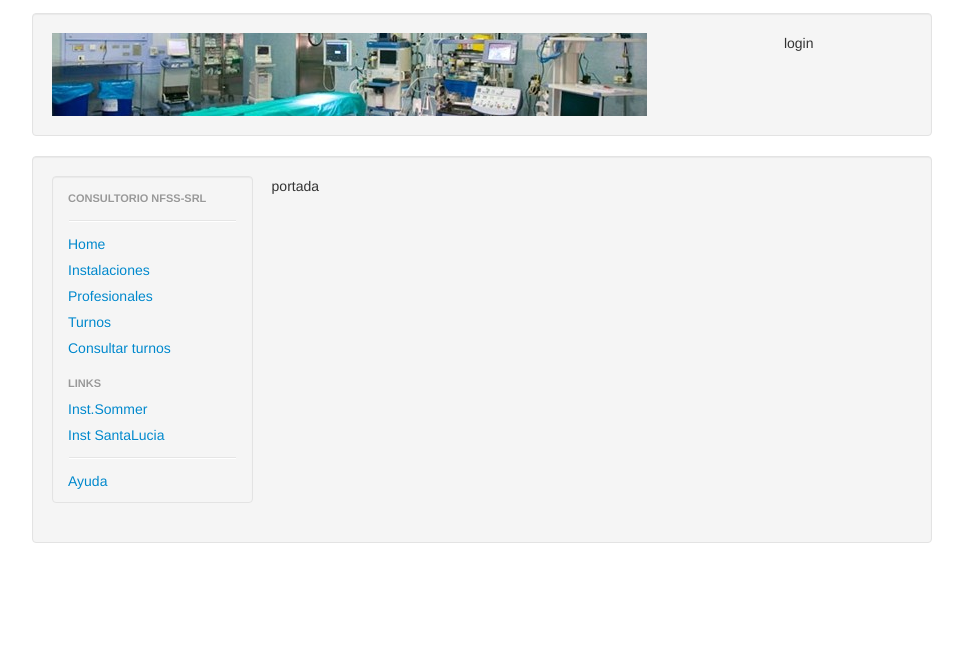
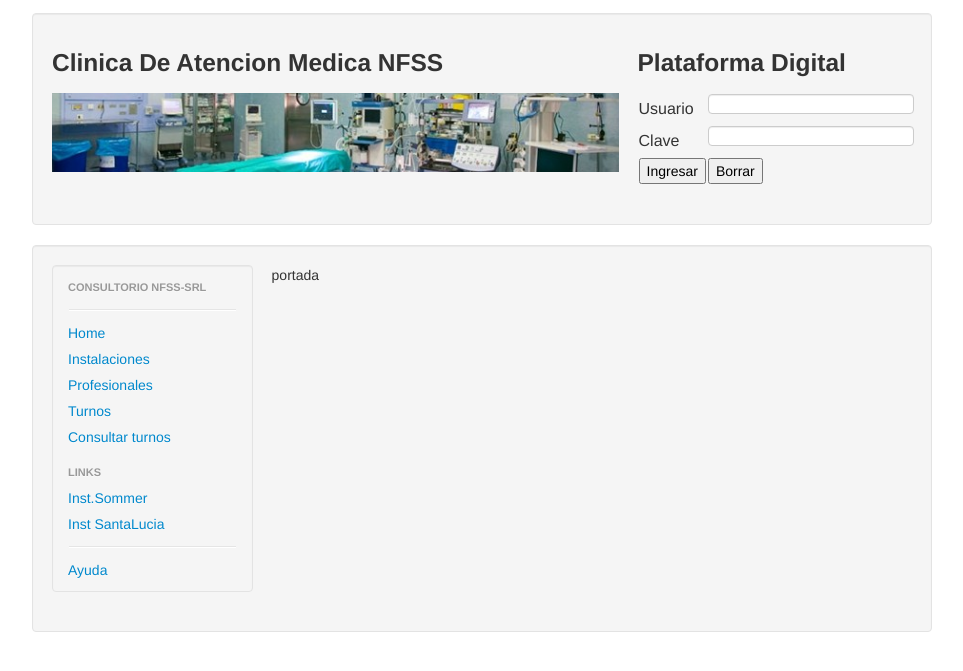
Before and after one commit to cfdevalle/EDI-III-CLINICAS, a PHP site: page / in a window 1280 px wide. Shown: the top 671 px of the page, without its empty margins (158-1121 px from the left). Run offline with PHP 8.4, Linux system fonts and the light colour scheme.

Commit message:
+ cambios
mirenlo va tomando forma

```diff
--- a/abmturno/abmturno.php
+++ b/abmturno/abmturno.php
@@ -1,7 +1,7 @@
 <HTML>
 <HEAD>
 	<TITLE>Turnos</TITLE>
-	<link href="../static/css/abmturno.css" rel='stylesheet' type='text/css'>
+	<link href="../css/abmturno.css" rel='stylesheet' type='text/css'>
 </HEAD>
 <BODY>
 <?PHP
--- a/includes/cabecera.php
+++ b/includes/cabecera.php
@@ -1,13 +1,11 @@
 <div class="well">
  <div class="row-fluid">
-               <div class="span10"><img src="static/img/clinica.png" s/></div>
-			<div class="span2">
-				<div class="row-fluid" >
-					<div class="span12">login</div>
+               <div class="span8"><h3>Clinica De Atencion Medica NFSS</h3><img src="static/img/clinica.png"/></div>
+			<div class="span4" >
+                                        <h3>Plataforma Digital</h3>
+					<?php include("sistema.php")?>
 
-				</div>
+
 			</div>
 
-
-
   </div>
--- a/index2.php
+++ b/sistema.php
@@ -15,13 +15,14 @@
 		<TABLE>
 			<TR>
 				<TD>Usuario</TD>
-				<TD><INPUT name="txt_user" type="text"></TD>
+				<TD style="width: 30px;"><INPUT name="txt_user" type="text"></TD>
 			</TR>
 			<TR>
 				<TD>Clave</TD>
-				<TD><INPUT name="txt_pass" type="password"></TD>
+				<TD style="width: 30px;"><INPUT name="txt_pass" type="password"></TD>
 			</TR>
 			<TR>
+
 				<TD><INPUT type="submit" value="Ingresar"></TD>
 				<TD><INPUT type="reset" value="Borrar"></TD>
 			</TR>
```
